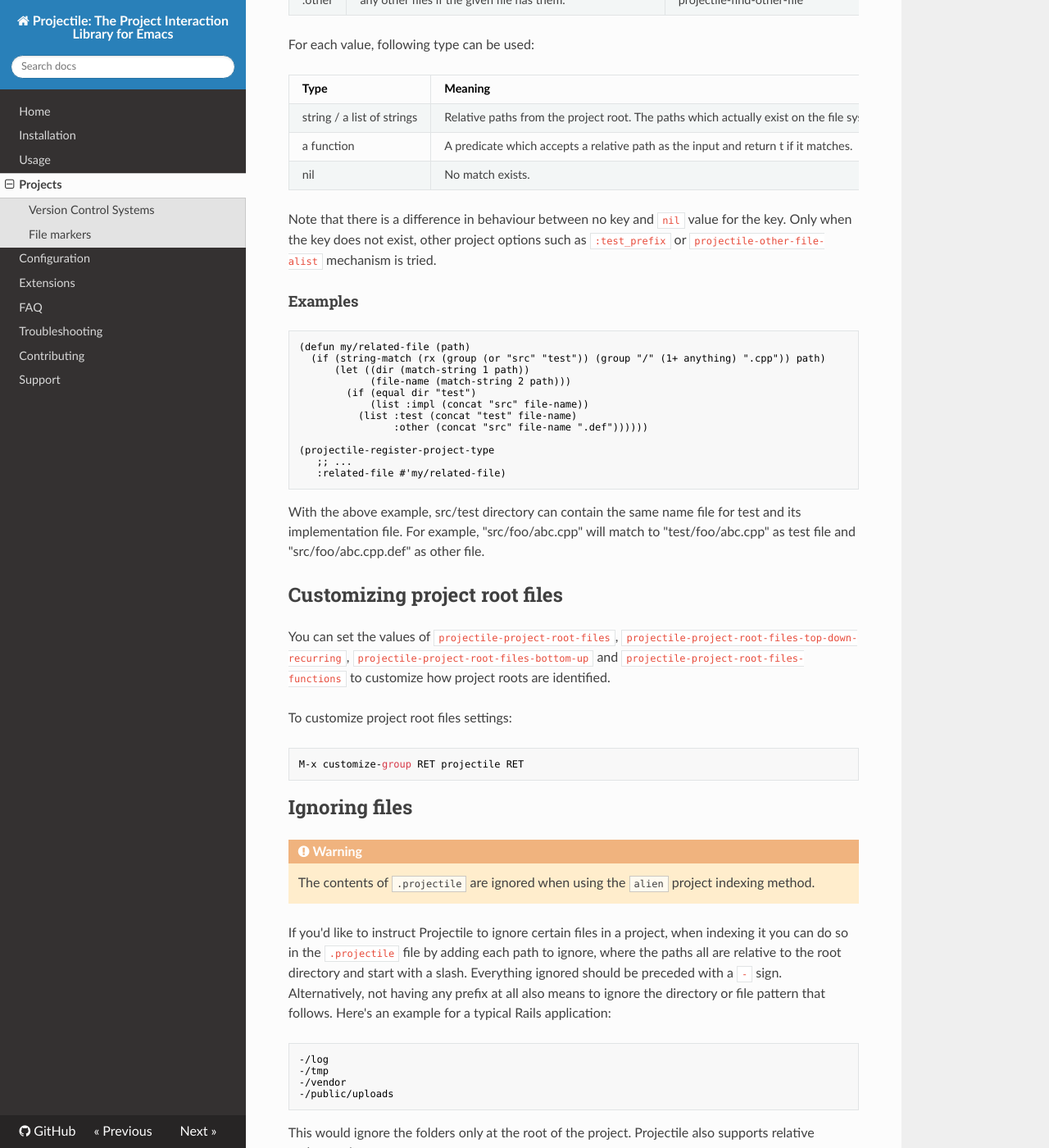
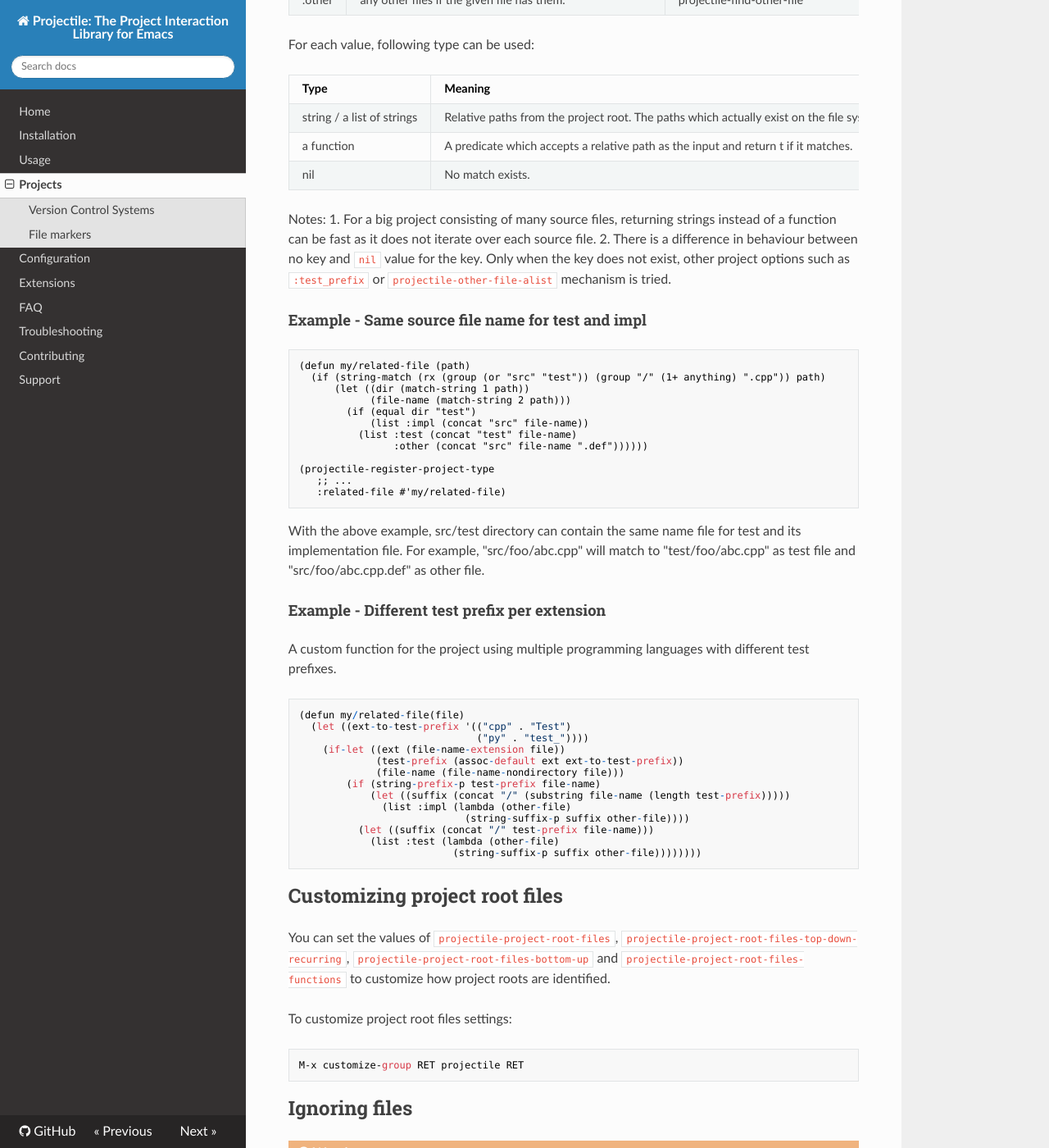
Before and after one commit to bbatsov/projectile, an MkDocs documentation site: the page built from doc/projects.md, in a window 1280 px wide and 1400 px high, scrolled down 3818 px. Shown: the whole window at 82% size. Built offline with MkDocs 1.6.1, drawn with Linux system fonts in a browser that asks for light colours; nearby versions of some CDN libraries; old or Windows-style settings are respelled for this version of MkDocs.

Commit message:
Add more example

````diff
--- a/doc/projects.md
+++ b/doc/projects.md
@@ -160,11 +160,15 @@
 | a function                 | A predicate which accepts a relative path as the input and return t if it matches.                       |
 | nil                        | No match exists.                                                                                         |
 
-Note that there is a difference in behaviour between no key and `nil` value for
-the key. Only when the key does not exist, other project options such as
-`:test_prefix` or `projectile-other-file-alist` mechanism is tried.
+Notes:
+ 1. For a big project consisting of many source files, returning strings instead
+    of a function can be fast as it does not iterate over each source file.
+ 2. There is a difference in behaviour between no key and `nil` value for the
+    key. Only when the key does not exist, other project options such as
+    `:test_prefix` or `projectile-other-file-alist` mechanism is tried.
 
-#### Examples
+
+#### Example - Same source file name for test and impl
 
 ```el
 (defun my/related-file (path)
@@ -184,6 +188,24 @@
 With the above example, src/test directory can contain the same name file for test and its implementation file.
 For example, "src/foo/abc.cpp" will match to "test/foo/abc.cpp" as test file and "src/foo/abc.cpp.def" as other file.
 
+
+#### Example - Different test prefix per extension
+A custom function for the project using multiple programming languages with different test prefixes.
+```
+(defun my/related-file(file)
+  (let ((ext-to-test-prefix '(("cpp" . "Test")
+                              ("py" . "test_"))))
+    (if-let ((ext (file-name-extension file))
+             (test-prefix (assoc-default ext ext-to-test-prefix))
+             (file-name (file-name-nondirectory file)))
+        (if (string-prefix-p test-prefix file-name)
+            (let ((suffix (concat "/" (substring file-name (length test-prefix)))))
+              (list :impl (lambda (other-file)
+                            (string-suffix-p suffix other-file))))
+          (let ((suffix (concat "/" test-prefix file-name)))
+            (list :test (lambda (other-file)
+                          (string-suffix-p suffix other-file))))))))
+```
 
 ## Customizing project root files
 
````
